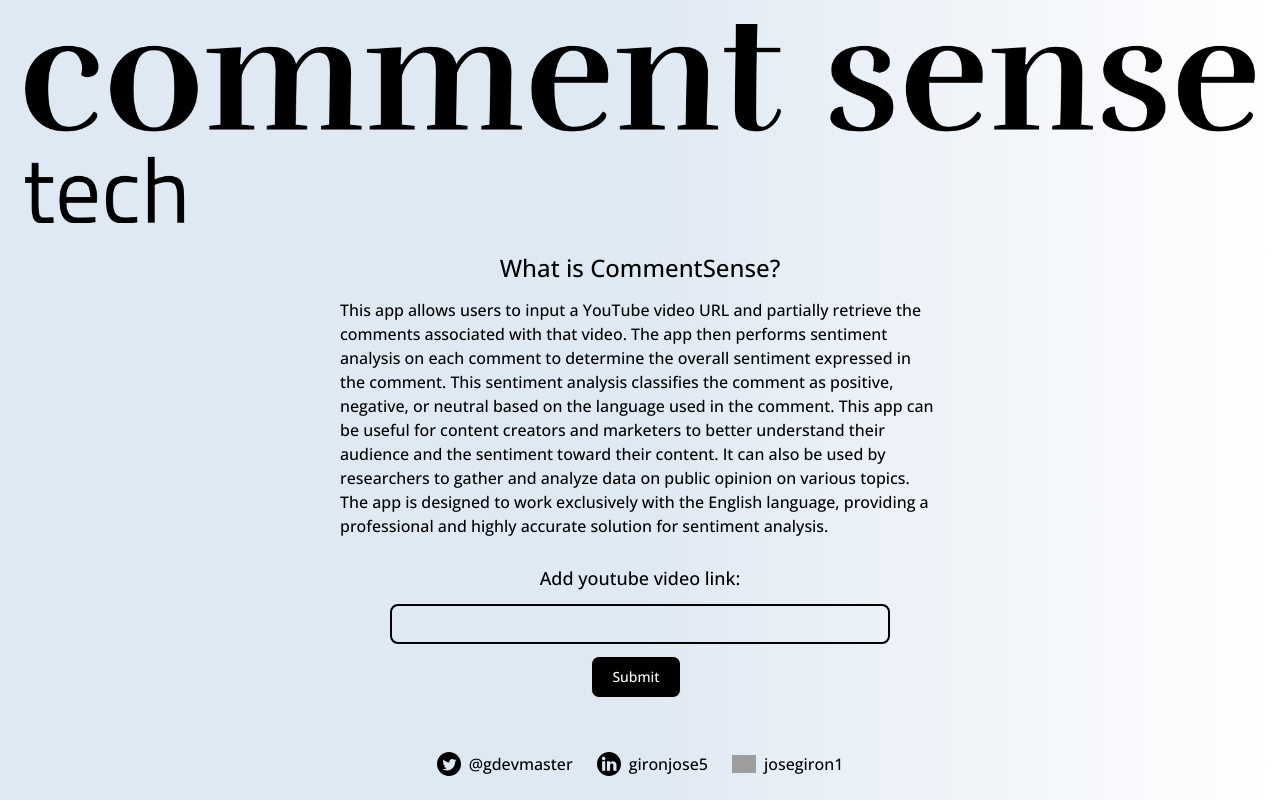
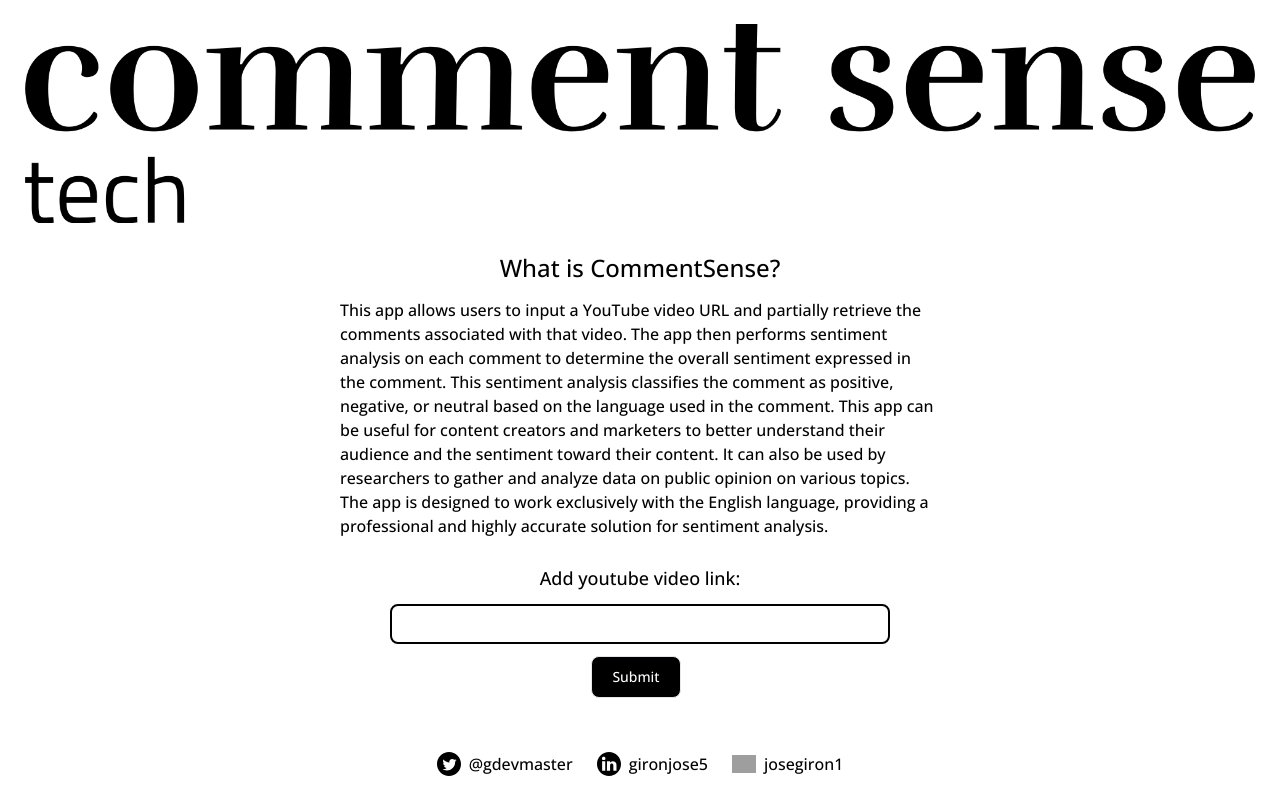
Before and after one commit to josegiron1/commentsense, a Next.js app: page / in a window 1280 px wide. Built offline with nearby package versions, Linux system fonts and the light colour scheme; grey boxes are pictures that could not be loaded.

Commit message:
remove gradient background

```diff
--- a/src/pages/index.tsx
+++ b/src/pages/index.tsx
@@ -71,7 +71,7 @@ export default function Home() {
             </Head>
             <main
                 className={`${openSans.className} min-h-screen flex flex-col justify-between
-            p-6 gap-6 bg-gradient-to-l from-white via-[#dfe9f3] to-[#dfe9f3]`}>
+            p-6 gap-6 bg-[#dfe9f3`}>
                 <div className="flex justify-center">
                     <Image
                         src="/comment-sense-high-resolution-logo-black-on-transparent-background.png"
```
